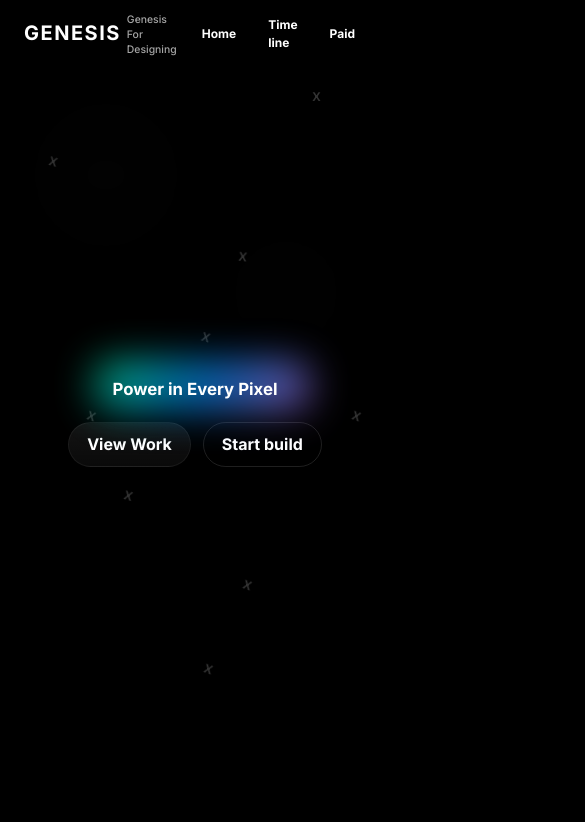
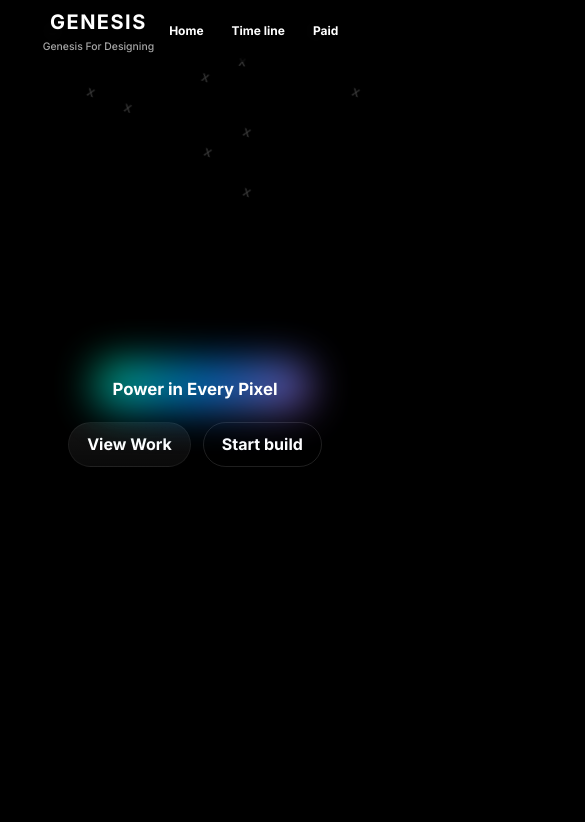
Before and after one commit to ALI247074/interface, a plain HTML site: page index.html in a window 390 px wide. Shown: the top 822 px of the page, 585 px wide, since content can reach past the window. Drawn offline with Linux system fonts and the light colour scheme.

Commit message:
Update style.css

```diff
--- a/style.css
+++ b/style.css
@@ -406,39 +406,105 @@ body{
 }
 
 
-@media (max-width: 680px) {
-  .site-header {
+@media (max-width: 680px){
+
+  /* ===== Floating X icons - تظهر فقط فوق hero section ===== */
+  #floatingX {
+    position: absolute;  /* مو fixed، بس داخل الـ hero */
+    top: 0;
+    left: 0;
+    width: 100%;
+    height: 200px; /* يغطي فقط القسم الأول */
+    overflow: hidden;
+    pointer-events: none; /* لا تمنع التفاعل */
+  }
+  #floatingX span {
+    font-size: 14px;
+    color: rgba(255,255,255,0.2);
+    animation: floatX 5s linear infinite;
+  }
+
+  #floatingX span:nth-child(1){ left: 10%; animation-duration: 4s; top: 20%; }
+  #floatingX span:nth-child(2){ left: 50%; animation-duration: 6s; top: 40%; }
+  #floatingX span:nth-child(3){ left: 80%; animation-duration: 5s; top: 10%; }
+  #floatingX span:nth-child(4){ left: 30%; animation-duration: 7s; top: 60%; }
+  #floatingX span:nth-child(5){ left: 60%; animation-duration: 4.5s; top: 30%; }
+  #floatingX span:nth-child(6){ left: 20%; animation-duration: 6.5s; top: 50%; }
+  #floatingX span:nth-child(7){ left: 60%; animation-duration: 6.5s; top: 70%; }
+  #floatingX span:nth-child(8){ left: 50%; animation-duration: 6.5s; top: 80%; }
+  #floatingX span:nth-child(9){ left: 60%; animation-duration: 6.5s; top: 100%; }
+  #floatingX span:nth-child(10){ left: 65%; animation-duration: 6.5s; top: 120%; }
+  #floatingX span:nth-child(11){ left: 88%; animation-duration: 6.5s; top: 50%; }
+
+  /* ===== Header / Nav ===== */
+  .site-header{
+    position: fixed;
+    top:0;
+    left:0;
+    right:0;
+    z-index:1200;
+    background: linear-gradient(180deg, rgba(0,0,0,0.55), rgba(0,0,0,0.15));
+    backdrop-filter: blur(8px);
+
+    padding: 8px 12px;   /* أقل ارتفاع */
     display: flex;
     align-items: center;
-    justify-content: space-between; /* GENESIS يسار، الأزرار يمين */
-    padding: 10px 24px; /* أقل ارتفاع */
-    background: linear-gradient(180deg, rgba(0,0,0,0.55), rgba(0,0,0,0.15));
-    backdrop-filter: blur(8px);
+    justify-content: space-between;
   }
 
-  .logo-wrap {
-    flex-direction: row; /* كلمة GENESIS + designer بجانب بعض */
+  /* Logo + Designer */
+  .logo-wrap{
+    flex-direction: column;
     align-items: center;
-    gap: 6px;
+    gap: 2px;
   }
-
-  .logo {
+  .logo{
     font-size: 20px;
     letter-spacing: 1.5px;
   }
-
-  .designer {
+  .designer{
     font-size: 0.65rem;
+    margin: 0;
   }
 
-  .nav {
+  /* Navigation buttons */
+  .nav{
     flex-direction: row;
+    justify-content: center;
     gap: 6px;
-    justify-content: flex-end; /* الأزرار على يمين GENESIS */
+    flex-wrap: wrap;
+  }
+  .nav-btn{
+    padding: 5px 8px;
+    font-size: 12px;
   }
 
-  .nav-btn {
-    padding: 5px 10px;
-    font-size: 12px;
+  /* Sections & grids adjustments */
+  .about-grid, .projects-grid{
+    grid-template-columns:1fr;
   }
+  .section{
+    padding:70px 18px;
+  }
+  .hero-wrap .brand{
+    font-size:32px;
+  }
+  .island-pill{
+    padding:8px 14px;
+    font-size:.9rem;
+  }
+  .social-item{
+    min-width:unset;
+    width:100%;
+    justify-content:space-between;
+  }
+
+  /* hide heavy blur on mobile for clarity */
+  .float-a,.float-b,.float-c{
+    display:none;
+  }
+
+  /* smooth scroll */
+
+
 }
```
